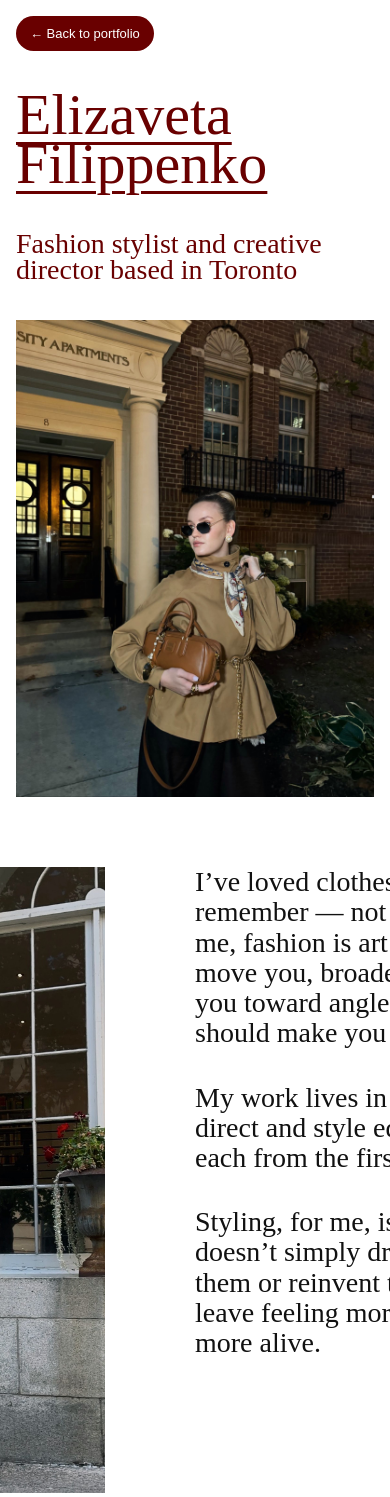
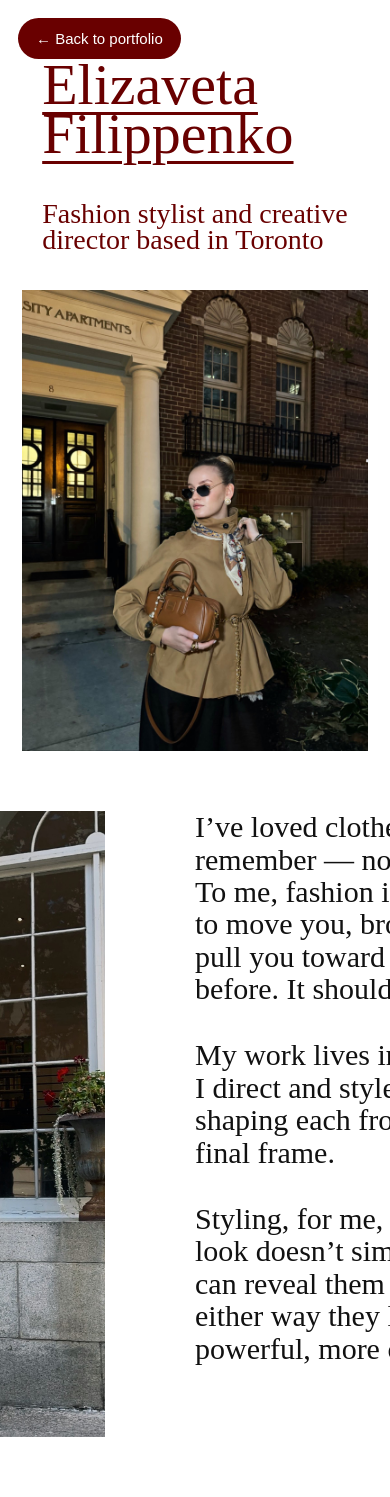
Before and after one commit to danelks121/elizaveta-portfolio, a Flask app: page /about in a window 390 px wide; the page is wider, and only the part inside the window is pictured. Shown: the top 1497 px of that part. Run offline with Flask 3, Linux system fonts and the light colour scheme; some web fonts are replaced.

Commit message:
Fix mobile layout

```diff
--- a/static/styles.css
+++ b/static/styles.css
@@ -850,3 +850,53 @@ body.about-figma-body .about-final-grid .about-new-text-small {
   font-size: 29px !important;
   line-height: 1.08 !important;
 }
+/* ===== MOBILE ABOUT PAGE FIX ===== */
+@media (max-width: 768px) {
+  .about-new-page {
+    width: 100% !important;
+    overflow-x: hidden !important;
+  }
+
+  .about-new-hero,
+  .about-two-columns,
+  .about-final-grid {
+    display: flex !important;
+    flex-direction: column !important;
+    width: 100% !important;
+    gap: 36px !important;
+    margin: 60px auto !important;
+    padding: 0 22px !important;
+    box-sizing: border-box !important;
+  }
+
+  .about-new-hero img,
+  .about-two-columns img,
+  .about-final-grid img {
+    width: 100% !important;
+    max-width: 100% !important;
+    height: auto !important;
+    object-fit: contain !important;
+    object-position: center !important;
+  }
+
+  .about-new-text,
+  .about-new-text p,
+  .about-new-text-small,
+  .about-top-note,
+  .about-top-note p {
+    width: 100% !important;
+    max-width: 100% !important;
+    font-size: 30px !important;
+    line-height: 1.08 !important;
+    overflow-wrap: normal !important;
+  }
+
+  .back-to-portfolio {
+    position: fixed !important;
+    top: 18px !important;
+    left: 18px !important;
+    z-index: 9999 !important;
+    font-size: 15px !important;
+    padding: 12px 18px !important;
+  }
+}
```
